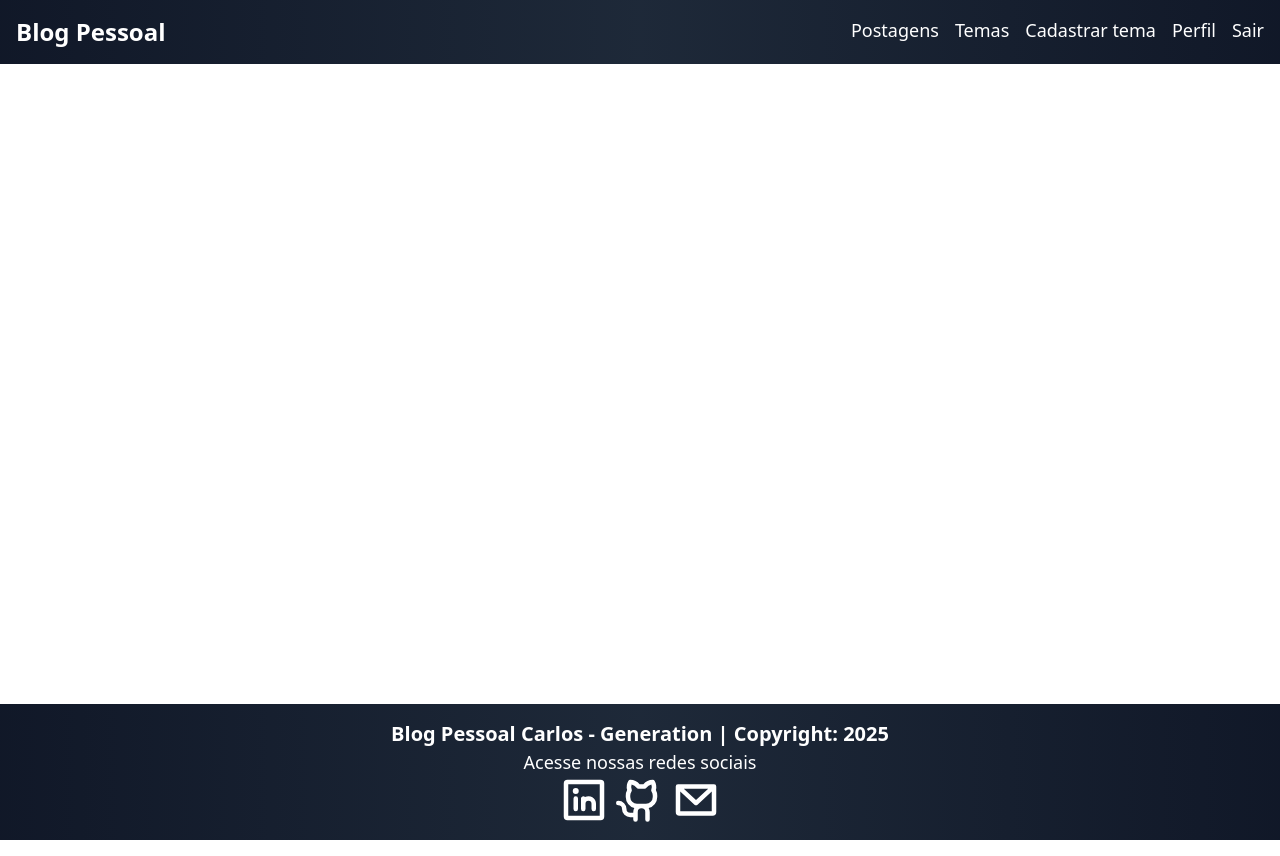
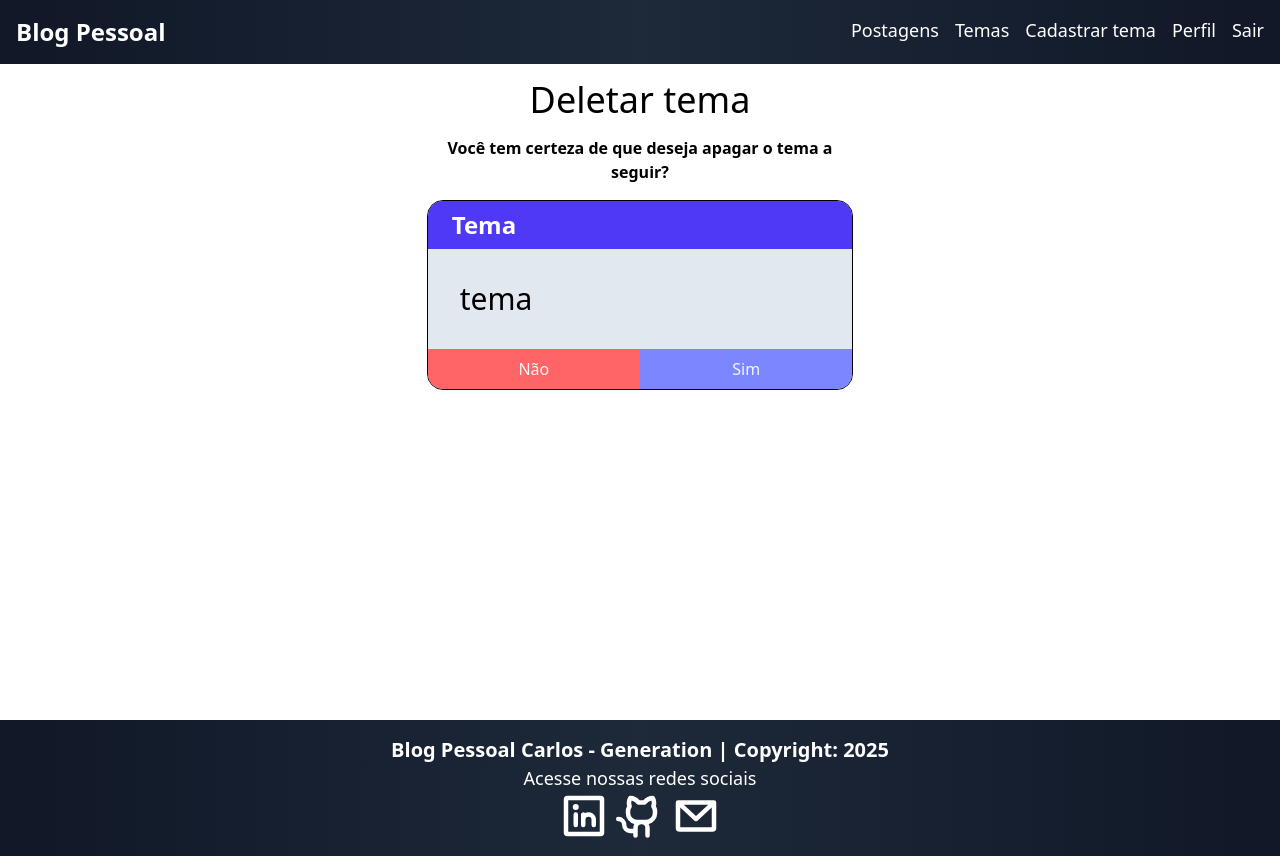
Before and after one commit to CrMessiProgrammer/react_blogpessoal, a React (Vite) app: page /deletartema/1 in a window 1280 px wide. Built offline with nearby package versions, Linux system fonts and the light colour scheme.

Commit message:
:sparkles: Estilização - Componente DeletarTema

```diff
--- a/src/App.tsx
+++ b/src/App.tsx
@@ -8,6 +8,7 @@
 import { AuthProvider } from './contexts/AuthContext'
 import ListaTemas from './components/temas/listatemas/ListaTemas'
 import FormTema from './components/temas/formtema/FormTema'
+import DeletarTema from './components/temas/deletartema/DeletarTema'
 
 // Single Page Application (SPA - Aplicativo de Página Única)
 // Componente Funcional: Uma função JS ou TS que retornará uma aplicação renderizada no seu navegador.
@@ -31,6 +32,7 @@
 							<Route path="/temas" element={<ListaTemas />} />
 							<Route path="/cadastrartema" element={<FormTema />} />
 							<Route path="/editartema/:id" element={<FormTema />} />
+							<Route path="/deletartema/:id" element={<DeletarTema />} />
 
 						</Routes>
 					</div>
--- /dev/null
+++ b/src/components/temas/deletartema/DeletarTema.tsx
@@ -0,0 +1,28 @@
+function DeletarTema() {
+    return (
+        <div className='container w-1/3 mx-auto'>
+            <h1 className='text-4xl text-center my-4'>Deletar tema</h1>
+            <p className='text-center font-semibold mb-4'>
+                Você tem certeza de que deseja apagar o tema a seguir?</p>
+            <div className='border flex flex-col rounded-2xl overflow-hidden justify-between'>
+                <header
+                    className='py-2 px-6 bg-indigo-600 text-white font-bold text-2xl'>
+                    Tema
+                </header>
+                <p className='p-8 text-3xl bg-slate-200 h-full'>tema</p>
+                <div className="flex">
+                    <button
+                        className='text-slate-100 bg-red-400 hover:bg-red-600 w-full py-2'>
+                        Não
+                    </button>
+                    <button
+                        className='w-full text-slate-100 bg-indigo-400
+                                   hover:bg-indigo-600 flex items-center justify-center'>
+                        Sim
+                    </button>
+                </div>
+            </div>
+        </div>
+    )
+}
+export default DeletarTema
```
